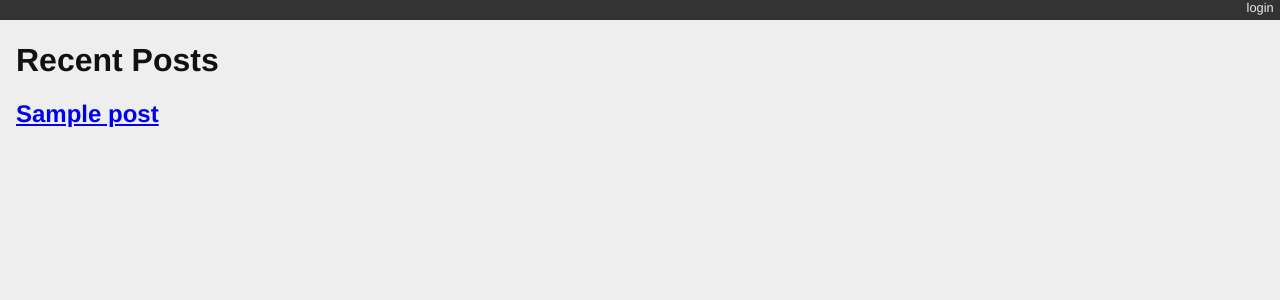
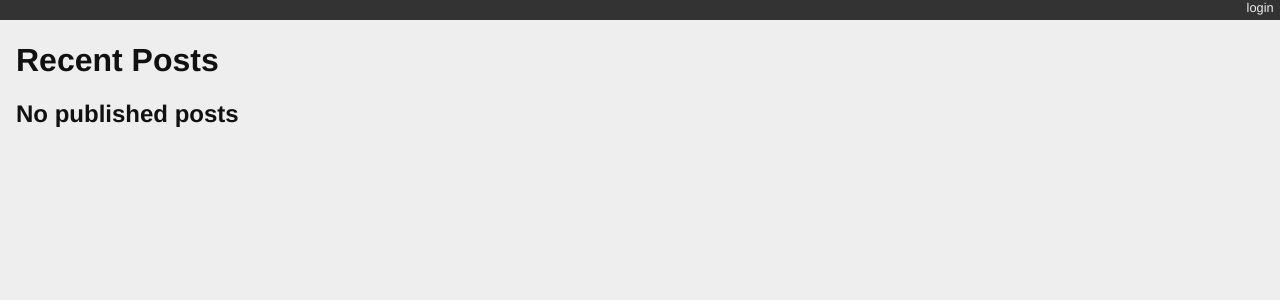
Before and after one commit to nackor/django-blog, a Django app: page / in a window 1280 px wide. Shown: the top 300 px of the page. Run offline with Django 3.2, Linux system fonts and the light colour scheme; tables that the repository leaves empty hold one stand-in row (values such as "Sample post").

Commit message:
Revert "done"
This reverts commit d7e7fb55b72d76dca079abfb3f4e3952cbe36821.

```diff
--- a/mysite/blogging/templates/blogging/list.html
+++ b/mysite/blogging/templates/blogging/list.html
@@ -1,13 +1,16 @@
 {% extends "base.html" %}
 {% block content %}
 <h1>Recent Posts</h1>
-    {% for post in post_list %}
+{% if not empty %}
+<h2>No published posts</h2>
+{% else %}
+    {% for post in posts %}
     <div class="post">
         <h2>
             <a href="{% url 'blog_detail' post.pk %}">{{ post.title }}</a>
         </h2>
     </div>
-    {% empty %}
-    <h2>No published posts</h2>
+
     {% endfor %}
+{% endif %}
 {% endblock %}
--- a/mysite/blogging/views.py
+++ b/mysite/blogging/views.py
@@ -8,7 +8,6 @@ from django.views.generic.detail import DetailView
 class BlogListView(ListView):
     model = Post
     template_name = 'blogging/list.html'
-    queryset = Post.objects.exclude(published_date__isnull=True).order_by('-published_date')
 
 class BlogDetailView(DetailView):
     model = Post
```
